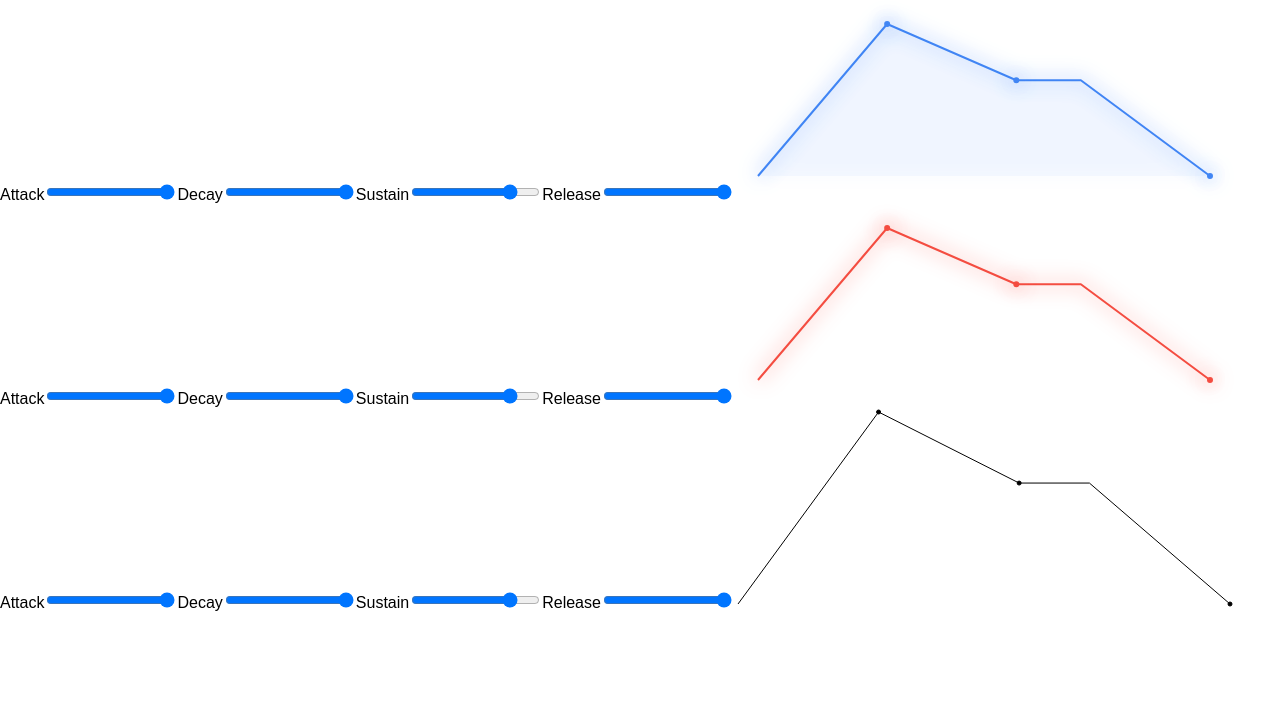
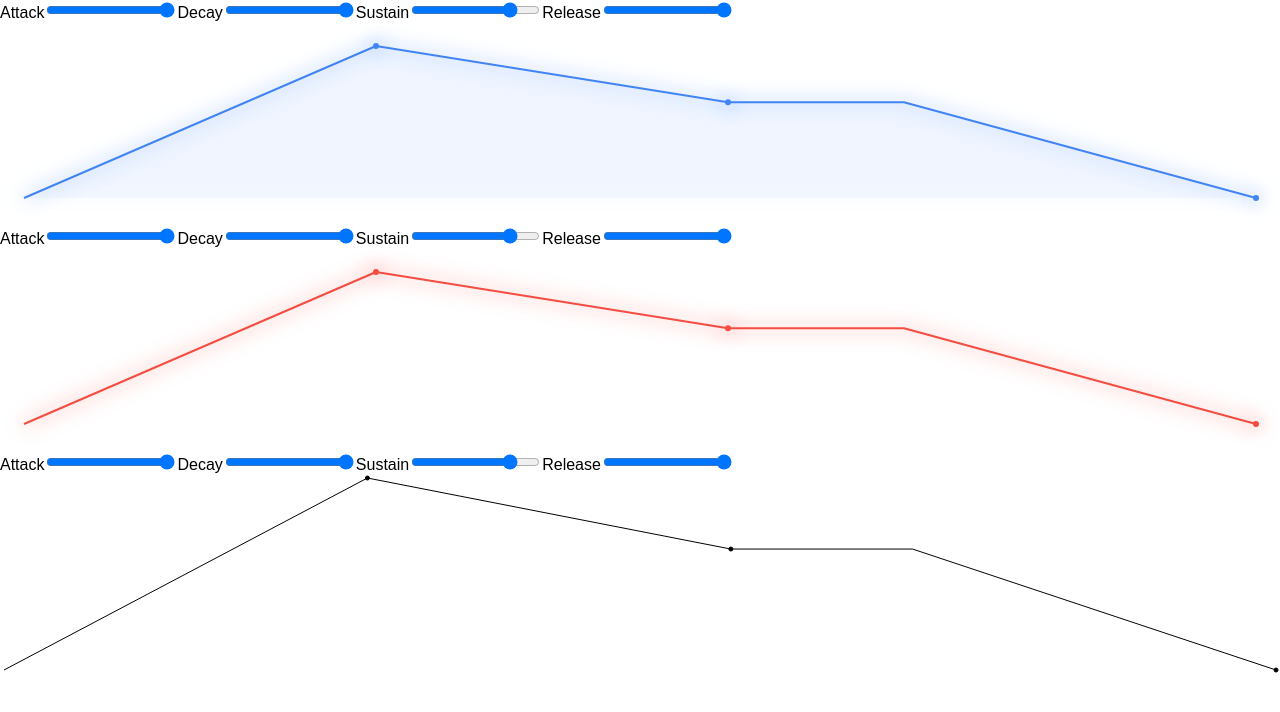
Before and after one commit to dlevs/fm-synth, a React (Create React App) app: page / in a window 1280 px wide. Shown: the top 712 px of the page. Built offline with nearby package versions, Linux system fonts and the light colour scheme.

Commit message:
Resize ADSR canvas on window resize

```diff
--- a/src/components/InputADSR.js
+++ b/src/components/InputADSR.js
@@ -4,7 +4,7 @@ import sumBy from 'lodash/sumBy';
 import upperFirst from 'lodash/upperFirst';
 import { css } from 'emotion';
 import { findClosestIndex } from 'find-closest';
-import { clearCanvas, drawCircle } from '../lib/canvasUtils';
+import { clearCanvas, drawCircle, resizeCanvas } from '../lib/canvasUtils';
 
 let uniqueIDCounter = 0;
 // TODO: make a standard for referencing x, y coordinates. E.g., ALWAYS use an array, or ALWAYS an object. not both
@@ -82,6 +82,7 @@ const paramWidthTotal = sumBy(params, 'width');
 const adsrCanvas = css`
   cursor: grab;
   touch-action: none;
+  width: 100%;
 `;
 const adsrCanvasGrabbing = css`
   cursor: grabbing;
@@ -134,6 +135,10 @@ export default class InputADSR extends Component {
     pointRadius: 2,
     pointRadiusActive: 4,
     padding: 0,
+
+    // TODO: Are these good default values?
+    width: 400,
+    height: 200
   }
 
   getMaxPointRadius(props) {
@@ -189,9 +194,13 @@ export default class InputADSR extends Component {
   updateCanvas = (props, state) => {
     const { ctx, canvas } = this;
     const { activePointIndex } = state;
+
+    resizeCanvas(ctx);
+    clearCanvas(ctx);
+
     // TODO: extract to another fn
     const points = this.getCurrentCoordinates(props);
-    clearCanvas(ctx);
+
     ctx.lineJoin  = 'bevel';
 
     this.applyUserCanvasContext(props, state, 'pre-draw-lines');
@@ -335,6 +344,7 @@ export default class InputADSR extends Component {
     document.addEventListener('mousemove', this.onCanvasMouseMove)
     // TODO: duplicating mousemove for touchmove OK here?
     document.addEventListener('touchmove', this.onCanvasMouseMove)
+    this.canvas.addEventListener('resize', this.updateCanvas)
   }
 
   componentWillUnmount() {
@@ -343,6 +353,7 @@ export default class InputADSR extends Component {
     document.removeEventListener('touchend', this.onDocumentMouseUp)
     document.removeEventListener('mousemove', this.onCanvasMouseMove)
     document.removeEventListener('touchmove', this.onCanvasMouseMove)
+    this.canvas.removeEventListener('resize', this.updateCanvas)
   }
 
   componentWillUpdate(props, state) {
@@ -391,7 +402,7 @@ export default class InputADSR extends Component {
   }
 
   render() {
-    const { onChange } = this.props;
+    const { width, height, onChange } = this.props;
     const { isMouseDown } = this.state;
 
     return (
@@ -417,11 +428,11 @@ export default class InputADSR extends Component {
         {/* TODO: Is duplicating the mouseDown event for touch OK here? */}
         <canvas
           ref={el => this.canvas = el}
-          width="500"
-          height="200"
           className={classnames(adsrCanvas, {[adsrCanvasGrabbing]: isMouseDown})}
           onMouseDown={this.onMouseDown}
           onTouchStart={this.onMouseDown}
+          width={width}
+          height={height}
         />
       </div>
     )
--- a/src/lib/canvasUtils.js
+++ b/src/lib/canvasUtils.js
@@ -10,3 +10,10 @@ export const drawCircle = (ctx, x, y, radius) => {
   ctx.fill();
   ctx.stroke();
 }
+
+export const resizeCanvas = (ctx) => {
+  const { canvas } = ctx;
+
+  canvas.width = canvas.clientWidth;
+  canvas.height = canvas.clientHeight;
+}
```
